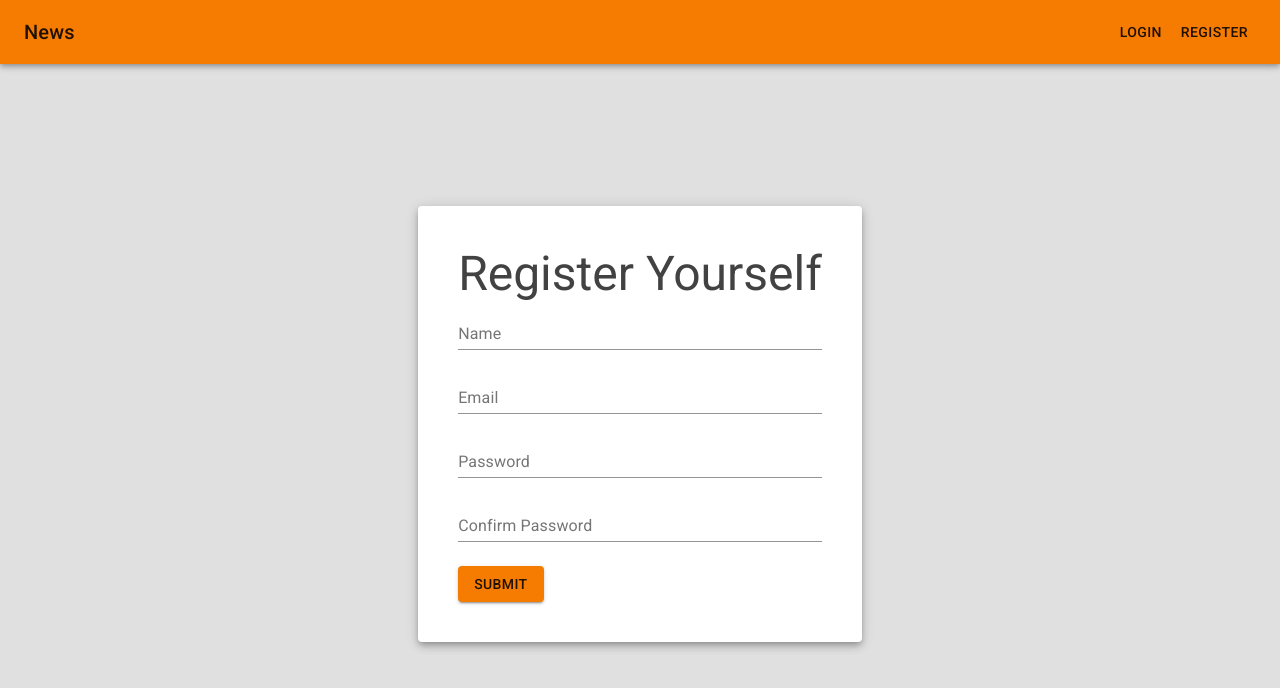
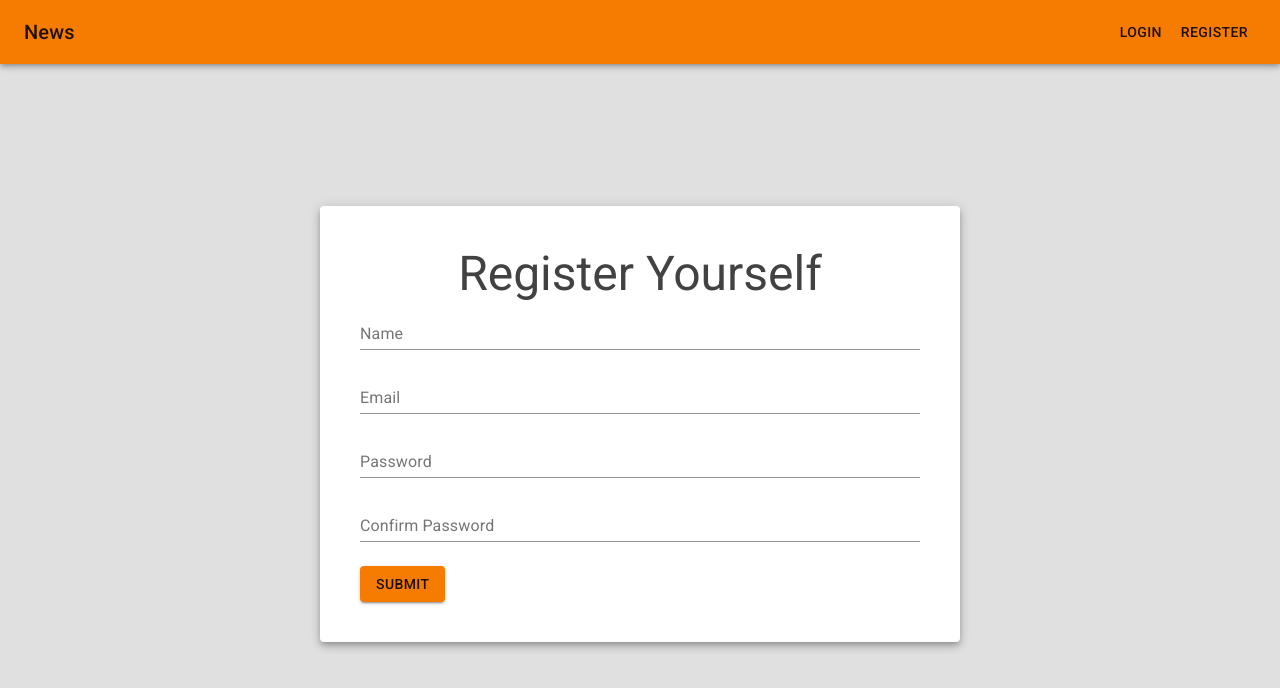
Before and after one commit to omar-shahid/project_9b-redux-diaries-app, a React (Create React App) app: page /register in a window 1280 px wide. Shown: the top 688 px of the page. Built offline with nearby package versions, Linux system fonts and the light colour scheme; what miragejs would draw is missing.

Commit message:
Changed method name from loginAsync to registerAction

```diff
--- a/src/features/userSlice.ts
+++ b/src/features/userSlice.ts
@@ -14,7 +14,7 @@ const initialState: User = {
   email: "",
 };
 
-export const loginAsync = createAsyncThunk(
+export const registerAction = createAsyncThunk(
   "user/registerAction",
   async (values: RegisterUserForm, api) =>
     axios
--- a/src/pages/Register.tsx
+++ b/src/pages/Register.tsx
@@ -5,7 +5,7 @@ import Alert from "@material-ui/lab/Alert";
 
 import { Box, Button, Paper, TextField, Typography } from "@material-ui/core";
 import { Formik } from "formik";
-import { loginAsync } from "../features/userSlice";
+import { registerAction } from "../features/userSlice";
 import { useDispatch, useSelector } from "react-redux";
 import { AppDispatch, RootState } from "../app/store";
 import { useNavigate } from "react-router-dom";
@@ -32,7 +32,7 @@ function Register() {
         alignItems="center"
         height="90vh"
       >
-        <Box minHeight="50%">
+        <Box minHeight="50%" minWidth="50%">
           <Paper style={{ height: "100%" }} elevation={5}>
             <Box padding={5}>
               {errors?.map((el) => (
@@ -56,9 +56,9 @@ function Register() {
                   confPassword: "",
                 }}
                 onSubmit={(values) => {
-                  dispatch(loginAsync(values)).then((data) => {
+                  dispatch(registerAction(values)).then((data) => {
                     const payloadData = data.payload as AuthErrorResponse;
-                    if (payloadData.haveErrors) setErrors(payloadData.errors);
+                    if (payloadData?.haveErrors) setErrors(payloadData.errors);
                   });
                 }}
               >
```
